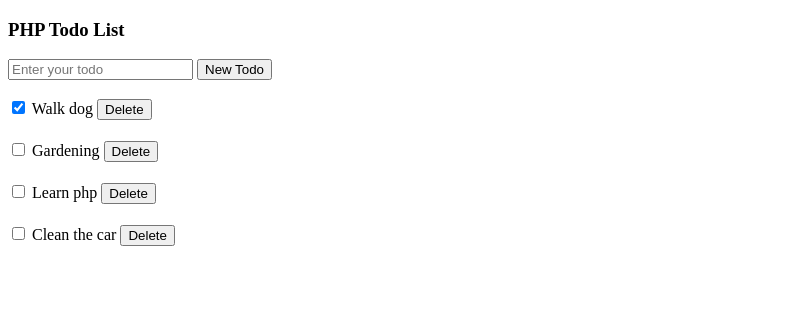
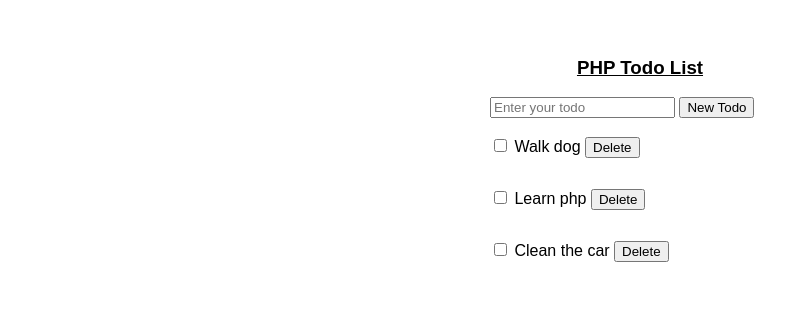
Before and after one commit to Daneika/TodoList, a PHP site: page / in a window 1280 px wide. Shown: the top 321 px of the page, without its empty margins (0-809 px from the left). Run offline with PHP 8.4, Linux system fonts and the light colour scheme.

Commit message:
Add basic styling

```diff
--- /dev/null
+++ b/app.css
@@ -0,0 +1,15 @@
+body {
+    font-family: Arial, Helvetica, sans-serif;
+
+}
+
+.page {
+    width: 300px;
+    margin: 0 auto;
+    padding: 30px;
+}
+
+h3 {
+    text-align: center;
+    text-decoration: underline;
+}
--- a/index.php
+++ b/index.php
@@ -13,9 +13,10 @@ if (file_exists("todo.json")) {
     <meta charset="UTF-8">
     <meta name="viewport" content="width=device-width, initial-scale=1.0">
     <title>Todo List</title>
+    <link rel="stylesheet" href="app.css">
 </head>
 <body>
-
+<div class="page">
 <h3>PHP Todo List</h3>
 
 <form action="newTodo.php" method="post">
@@ -26,7 +27,7 @@ if (file_exists("todo.json")) {
 
 <?php
 foreach ($todos as $todoName => $todo): ?>
-<div style= "margin-bottom: 20px;">
+<div style= "margin-bottom: 30px;">
     <form style="display: inline-block" action="changeStatus.php" method="post">
         <input type="hidden" name="todo_name" value="<?php echo $todoName ?>">
         <input type="checkbox" <?php echo $todo["completed"] ? "checked" : "" ?>>
@@ -39,7 +40,7 @@ foreach ($todos as $todoName => $todo): ?>
 </div>
 <?php endforeach;
 ?>
-
+</div>
 <script>
 const checkboxes = document.querySelectorAll("input[type=checkbox]");
 checkboxes.forEach(ch => {
--- a/todo.json
+++ b/todo.json
@@ -1,8 +1,5 @@
 {
     "Walk dog": {
-        "completed": true
-    },
-    "Gardening": {
         "completed": false
     },
     "Learn php": {
```
